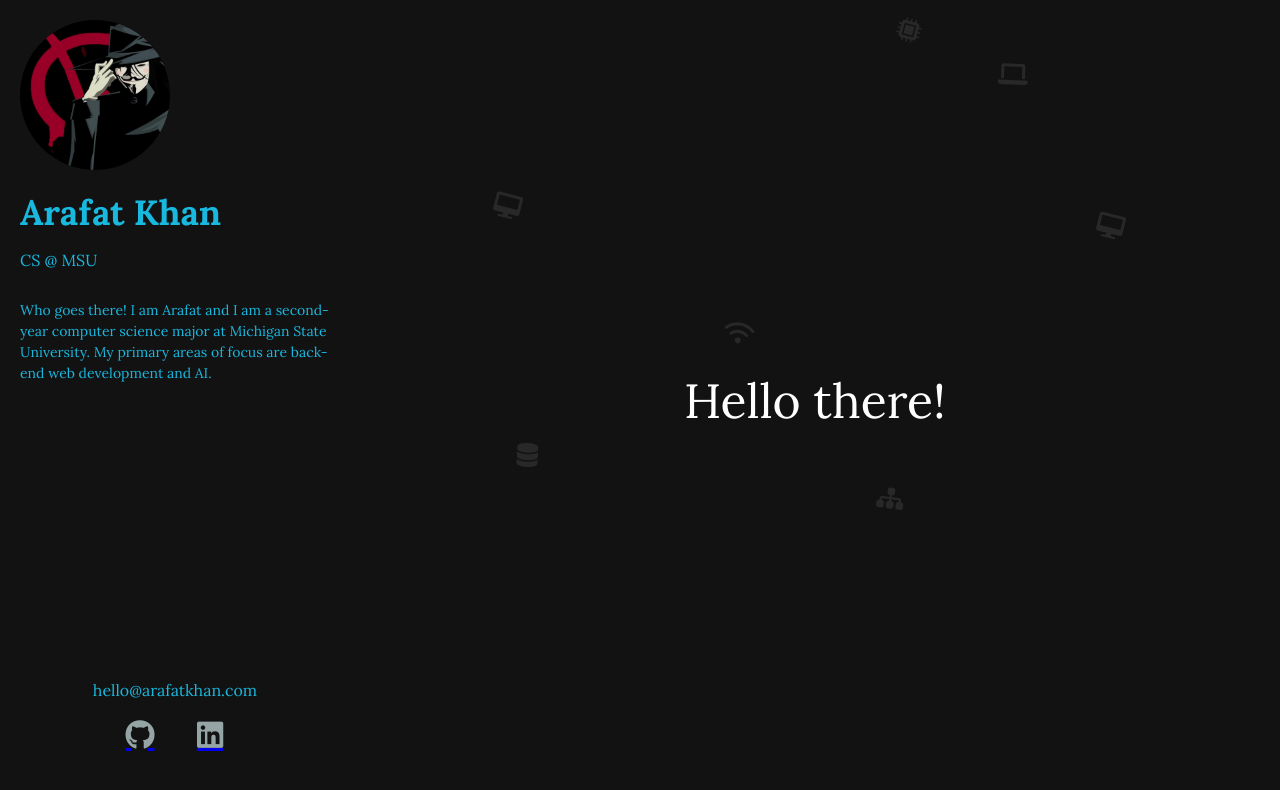
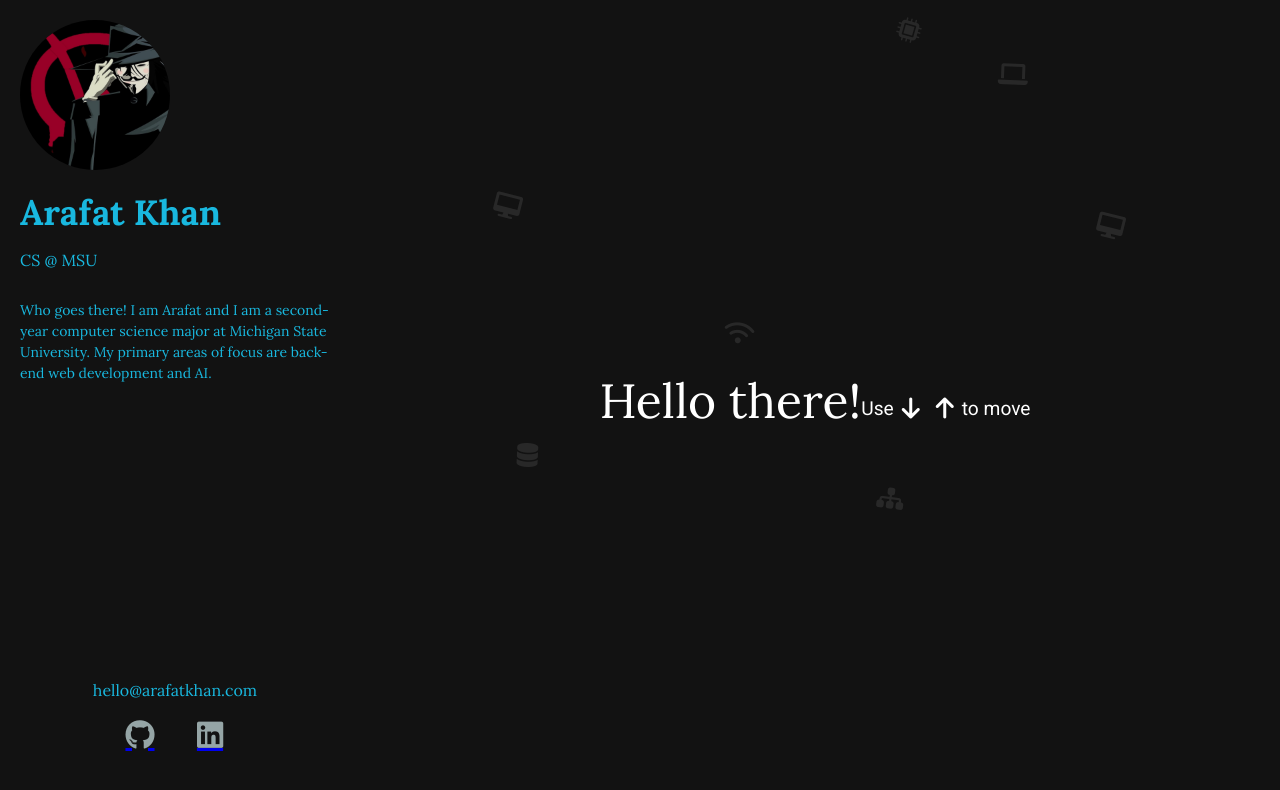
Before and after one commit to arafat-ar13/new-website, a Vue app: page / in a window 1280 px wide. Shown: the top 790 px of the page. Built offline with nearby package versions, Linux system fonts and the light colour scheme.

Commit message:
Add keyboard up/down navigation

```diff
--- a/src/App.vue
+++ b/src/App.vue
@@ -1,5 +1,5 @@
 <script setup>
-import { ref, onMounted } from 'vue'
+import { ref, onMounted, onUnmounted } from 'vue'
 import SideBar from './components/SideBar.vue'
 import Projects from './components/Projects.vue'
 import Experiences from './components/Experiences.vue'
@@ -27,6 +27,18 @@ const handleScroll = (event) => {
     currentPage.value--
   }
   scrollToPage(currentPage.value)
+}
+
+const handleKeyDown = (event) => {
+  if (event.key === 'ArrowDown' && currentPage.value < pages.value.length - 1) {
+    event.preventDefault()
+    currentPage.value++
+    scrollToPage(currentPage.value)
+  } else if (event.key === 'ArrowUp' && currentPage.value > 0) {
+    event.preventDefault()
+    currentPage.value--
+    scrollToPage(currentPage.value)
+  }
 }
 
 const scrollToPage = (pageIndex) => {
@@ -78,10 +90,15 @@ const generateRandomIcons = () => {
 onMounted(() => {
   pages.value = document.querySelectorAll('.page')
   window.addEventListener('wheel', handleScroll, { passive: false })
+  window.addEventListener('keydown', handleKeyDown)
   generateRandomIcons()
 })
+
+onUnmounted(() => {
+  window.removeEventListener('wheel', handleScroll)
+  window.removeEventListener('keydown', handleKeyDown)
+})
 </script>
-
 
 <template>
   <div class="app-container">
@@ -92,6 +109,9 @@ onMounted(() => {
       </div>
       <div class="page page-1">
         <h1>Hello there!</h1>
+        <p class="navigation-instructions">
+          Use <i class="fas fa-arrow-down"></i> <i class="fas fa-arrow-up"></i> to move
+        </p>
       </div>
       <div class="page page-2">
         <div v-if="currentPage === 1 && !showProjects" class="project-intro">
@@ -173,4 +193,17 @@ h1, h2 {
   height: 100%;
   text-align: center;
 }
+
+.navigation-instructions {
+  font-size: 1.2rem;
+  margin-top: 1rem;
+  display: flex;
+  align-items: center;
+  justify-content: center;
+}
+
+.navigation-instructions i {
+  font-size: 1.5rem;
+  margin: 0 0.5rem;
+}
 </style>
```
